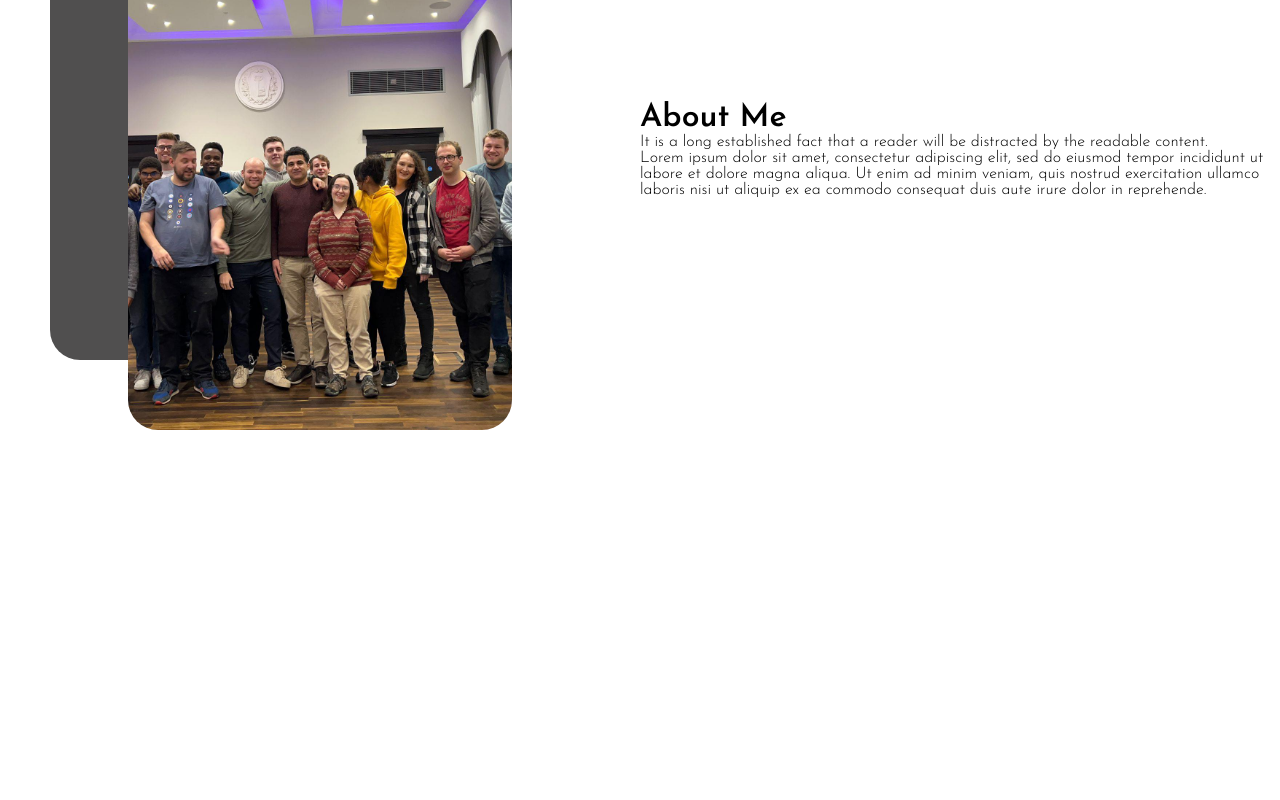
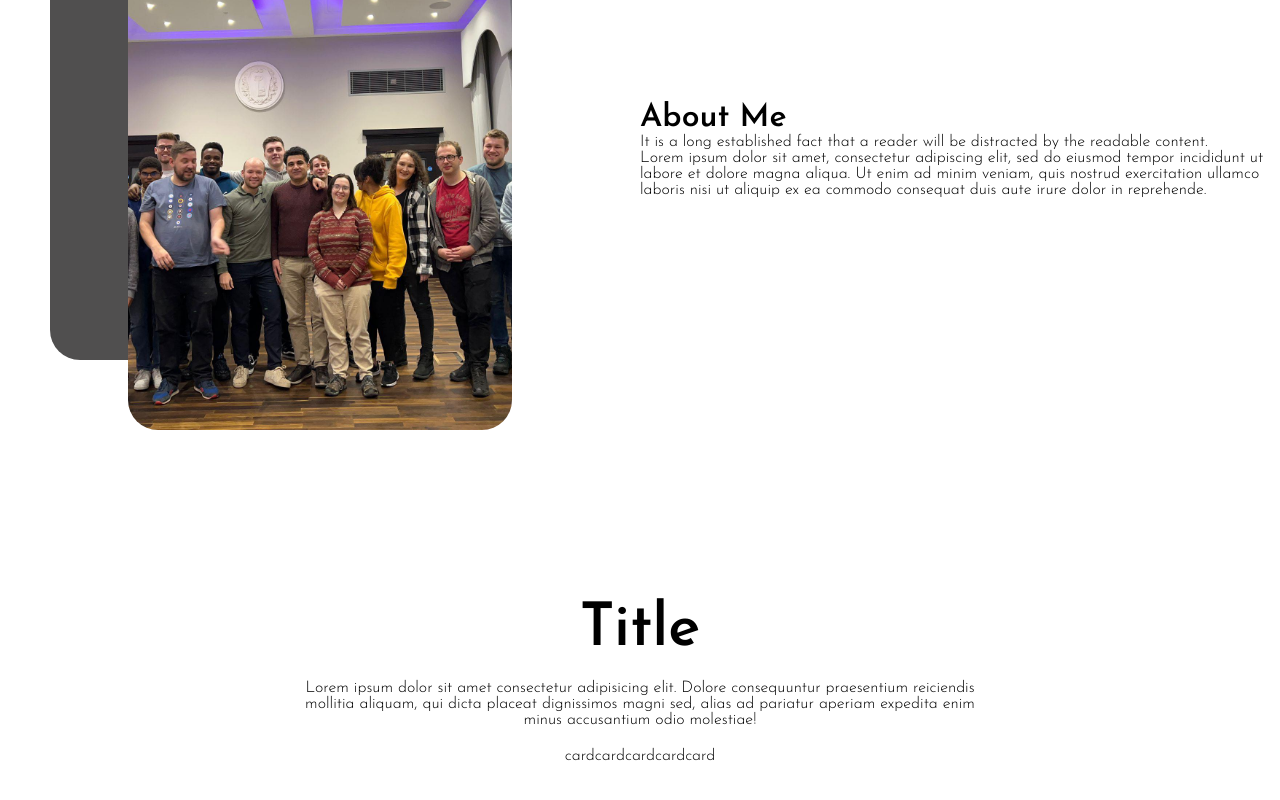
Before and after one commit to Lee0997/Portfolio-2.0, a React (Create React App) app: page / in a window 1280 px wide. Shown: the part 1050-1850 px from the top of the page. Before the commit the page ends 1600 px from the top, so only its background shows below. Built offline with nearby package versions, Linux system fonts and the light colour scheme.

Commit message:
Removed yarn.lock for deployment

```diff
--- a/src/App.jsx
+++ b/src/App.jsx
@@ -1,10 +1,12 @@
 import { About } from "./components/intro/about/About";
 import Intro from "./components/intro/Intro";
+import Worklist from "./components/intro/Worklist/Worklist";
 
 const App = () => {
   return <div>
     <Intro />
     <About />
+    <Worklist />
   </div>;
 };
 
--- /dev/null
+++ b/src/components/intro/Worklist/Worklist.jsx
@@ -0,0 +1,24 @@
+import "./worklist.css"
+import Work from "../../work/Work"
+
+function Worklist() {
+    return (
+        <div className="wl">
+            <div className="wl-texts">
+                <h1 className="wl-title"> Title </h1>
+                <p className="wl-desc">
+                    Lorem ipsum dolor sit amet consectetur adipisicing elit. Dolore consequuntur praesentium reiciendis mollitia aliquam, qui dicta placeat dignissimos magni sed, alias ad pariatur aperiam expedita enim minus accusantium odio molestiae!
+                </p>
+            </div>
+            <div className="wl-list">
+                <Work />
+                <Work />
+                <Work />
+                <Work />
+                <Work />
+            </div>
+        </div>
+    )
+}
+
+export default Worklist
--- /dev/null
+++ b/src/components/intro/Worklist/worklist.css
@@ -0,0 +1,26 @@
+.wl{
+    padding: 50px 100px;
+    display: flex;
+    flex-direction: column;
+    align-items: center;
+    text-align: center;
+}
+
+.wl-texts{
+    width: 65%;
+}
+
+.wl-title{
+    font-size: 60px;
+    font-weight: 600;
+}
+
+.wl-desc{
+    margin: 20px 0px;
+}
+
+.wl-list{
+    display: flex;
+    flex-wrap: wrap;
+    justify-content: space-between;
+}
--- /dev/null
+++ b/src/components/work/Work.jsx
@@ -0,0 +1,11 @@
+import React from 'react'
+
+export const Work = () => {
+    return (
+        <div className='w'>
+            card
+        </div>
+    )
+}
+
+export default Work
--- /dev/null
+++ b/src/components/work/work.css
@@ -0,0 +1,3 @@
+.w{
+    width: 300px;
+}
```
Also changed, not shown: 1 other file (tests, documents, lock files or other folders).
